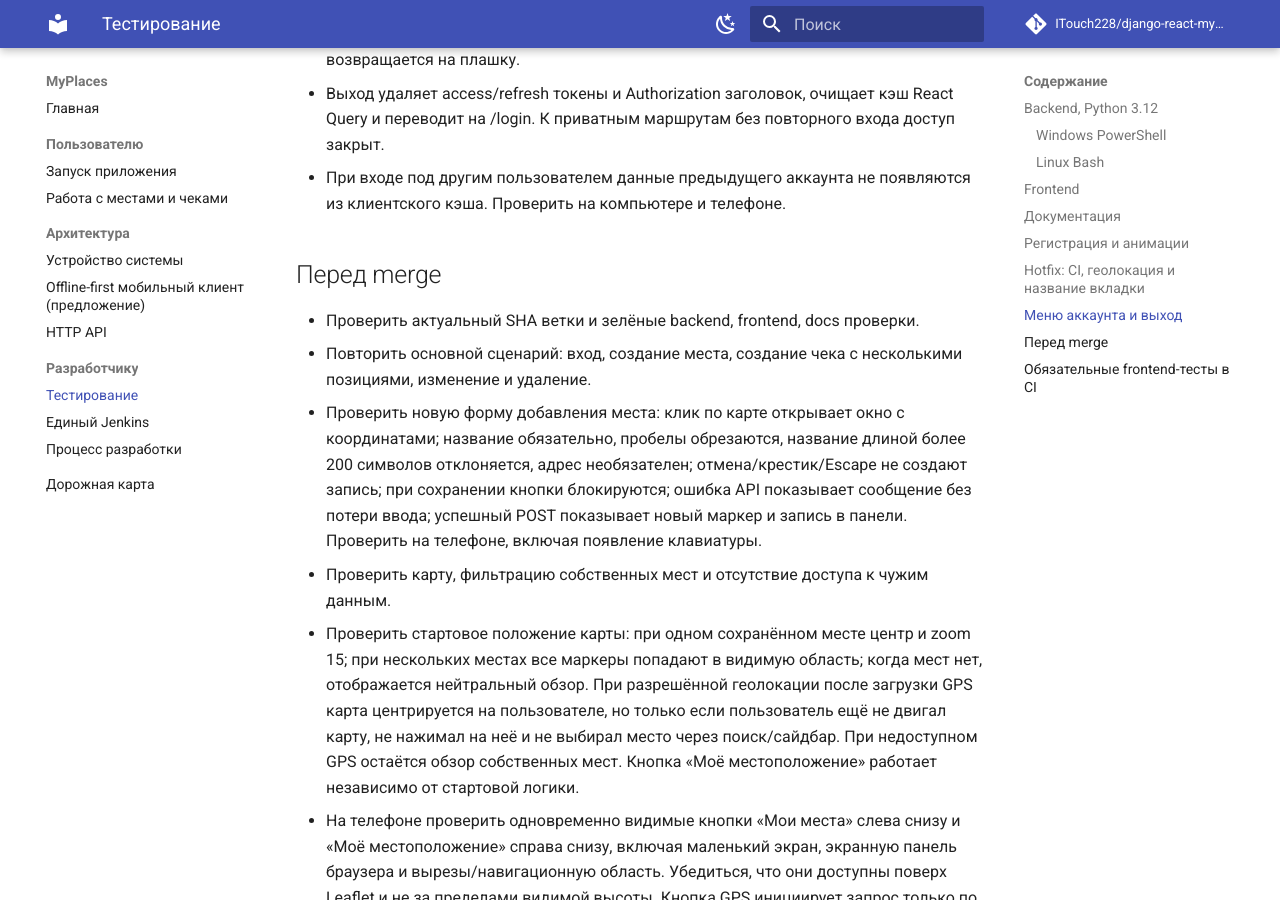
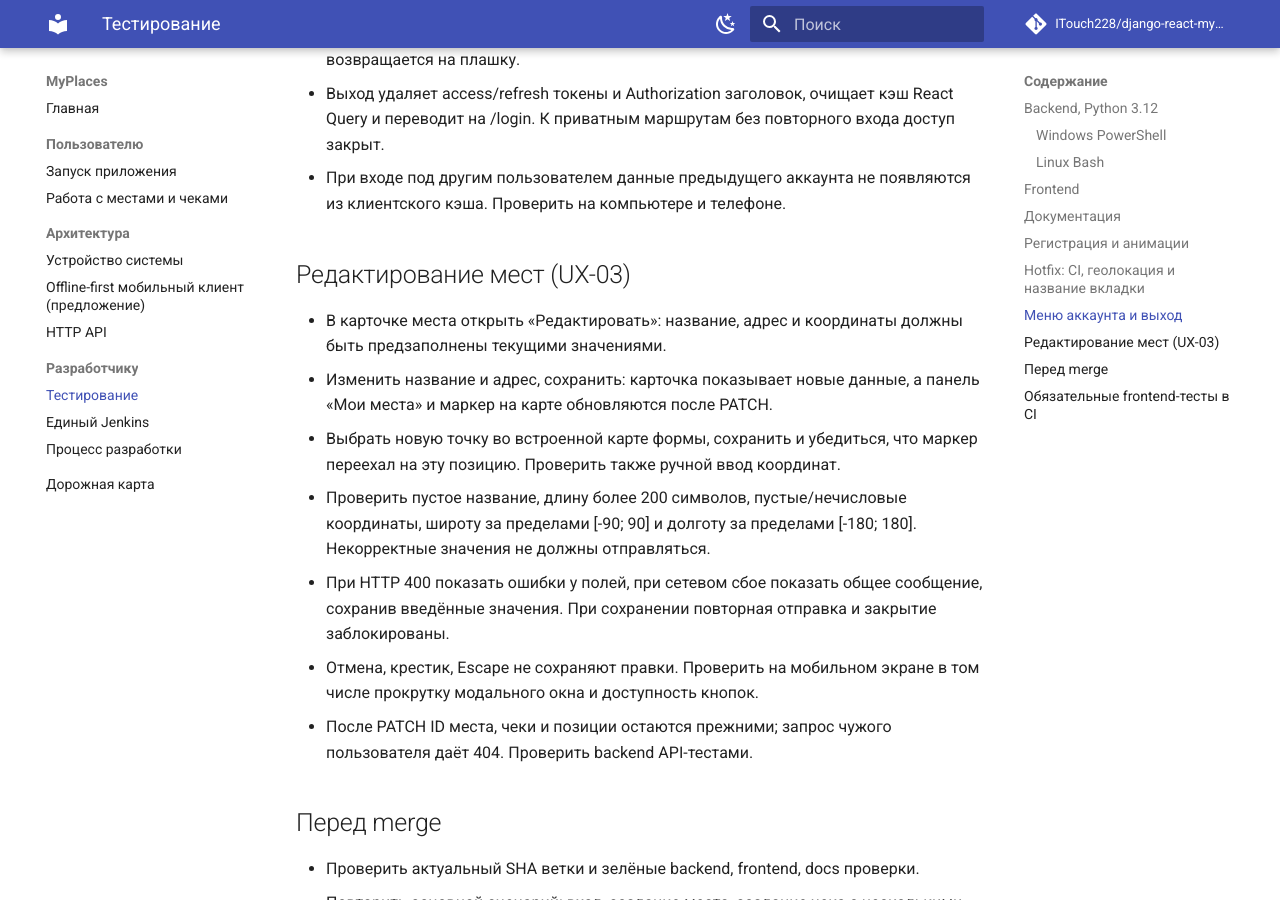
Before and after one commit to ITouch228/django-react-myplaces, an MkDocs documentation site: the page built from docs/testing.md, in a window 1280 px wide and 900 px high, scrolled down 2693 px. Built offline with MkDocs 1.6.1 and Material for MkDocs 9.7.7, drawn with Linux system fonts in a browser that asks for light colours; comment, search, counter and statistics services are not loaded.

Commit message:
docs(places): document edit flow, API contract and acceptance scenarios

```diff
--- a/docs/testing.md
+++ b/docs/testing.md
@@ -82,6 +82,16 @@ python -m mkdocs build --strict
 - Выход удаляет access/refresh токены и Authorization заголовок, очищает кэш React Query и переводит на /login. К приватным маршрутам без повторного входа доступ закрыт.
 - При входе под другим пользователем данные предыдущего аккаунта не появляются из клиентского кэша. Проверить на компьютере и телефоне.
 
+## Редактирование мест (UX-03)
+
+- В карточке места открыть «Редактировать»: название, адрес и координаты должны быть предзаполнены текущими значениями.
+- Изменить название и адрес, сохранить: карточка показывает новые данные, а панель «Мои места» и маркер на карте обновляются после PATCH.
+- Выбрать новую точку во встроенной карте формы, сохранить и убедиться, что маркер переехал на эту позицию. Проверить также ручной ввод координат.
+- Проверить пустое название, длину более 200 символов, пустые/нечисловые координаты, широту за пределами [-90; 90] и долготу за пределами [-180; 180]. Некорректные значения не должны отправляться.
+- При HTTP 400 показать ошибки у полей, при сетевом сбое показать общее сообщение, сохранив введённые значения. При сохранении повторная отправка и закрытие заблокированы.
+- Отмена, крестик, Escape не сохраняют правки. Проверить на мобильном экране в том числе прокрутку модального окна и доступность кнопок.
+- После PATCH ID места, чеки и позиции остаются прежними; запрос чужого пользователя даёт 404. Проверить backend API-тестами.
+
 ## Перед merge
 
 - Проверить актуальный SHA ветки и зелёные backend, frontend, docs проверки.
```
